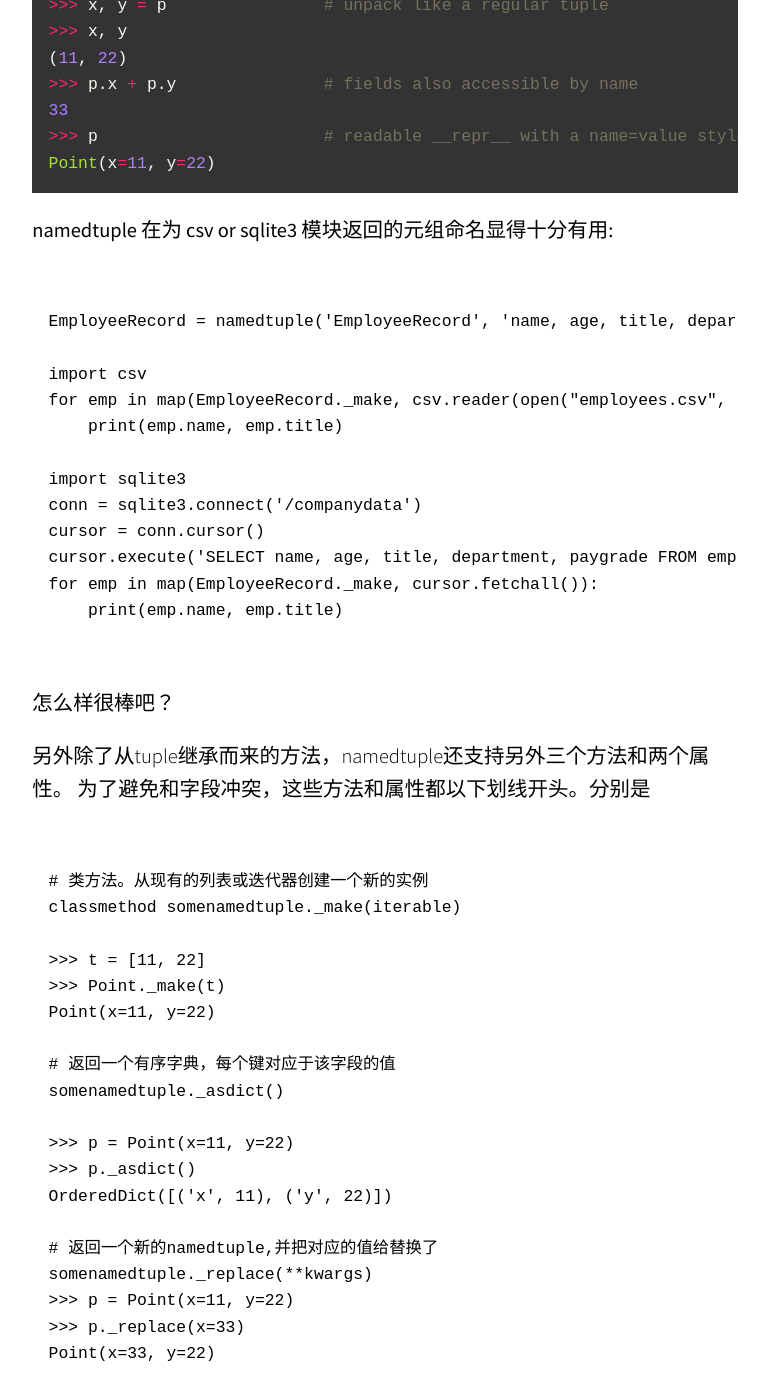
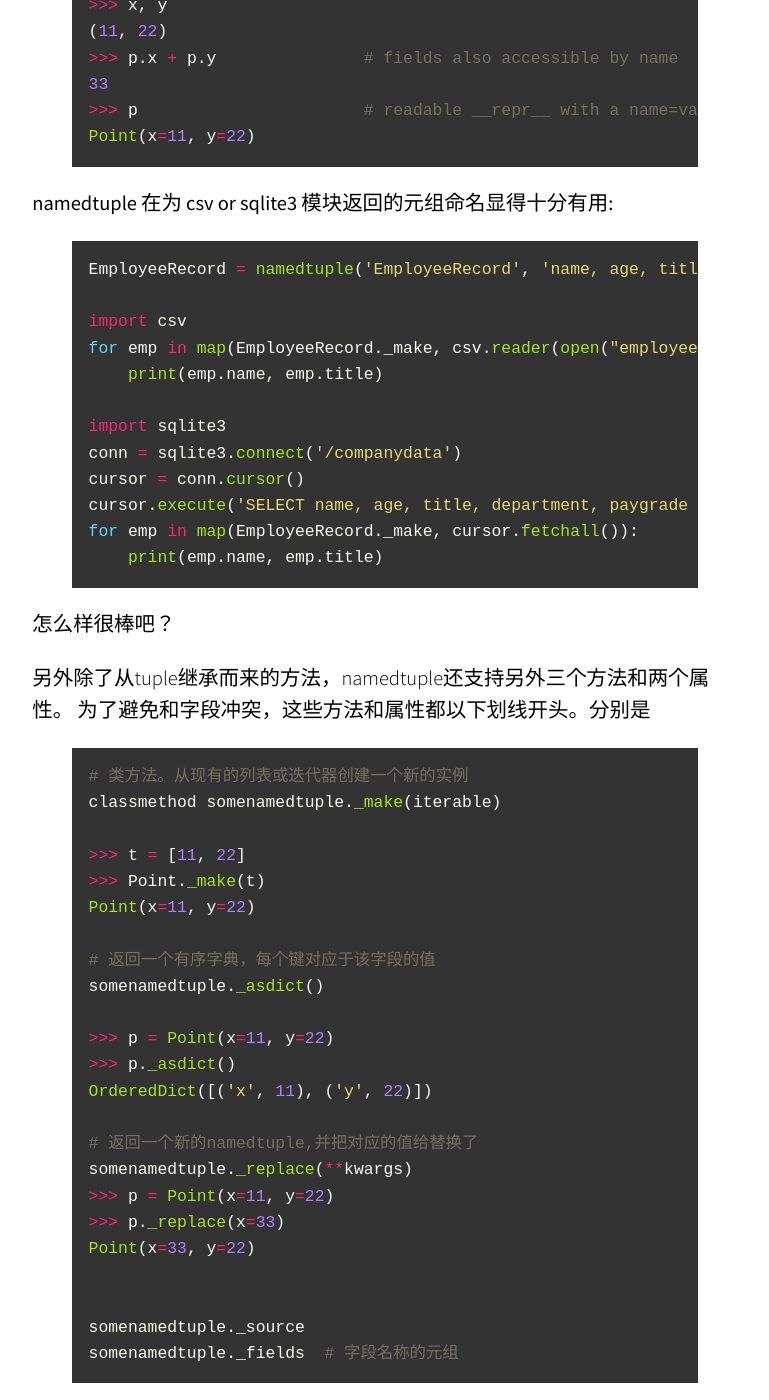
Before and after one commit to zLolipop/zLolipop.github.io, a Jekyll site: the page built from _posts/2016-10-06-python的collections模块.md, in a window 1280 px wide and 1400 px high, scrolled down 1848 px. Shown: the whole window, without its empty margins (255-1024 px from the left). Built offline with Jekyll 4.4.1, drawn with Linux system fonts in a browser that asks for light colours; nearby versions of some CDN libraries; some web fonts are replaced; comment, search, counter and statistics services are not loaded; some of the changed text lies outside the part shown.

Commit message:
改用 codehight

````diff
--- a/_posts/2016-10-06-python的collections模块.md
+++ b/_posts/2016-10-06-python的collections模块.md
@@ -45,7 +45,7 @@
 
 **下面是namedtuple的用法**
 
-```python
+{% highlight python %}
 
 >>> # Basic example
 >>> Point = namedtuple('Point', ['x', 'y'])
@@ -59,11 +59,14 @@
 33
 >>> p                       # readable __repr__ with a name=value style
 Point(x=11, y=22)
-```
+
+{% endhighlight %}
+
 
 **namedtuple 在为 csv or sqlite3 模块返回的元组命名显得十分有用:**
 
-```Python
+
+{% highlight python %}
 
 EmployeeRecord = namedtuple('EmployeeRecord', 'name, age, title, department, paygrade')
 
@@ -78,14 +81,15 @@
 for emp in map(EmployeeRecord._make, cursor.fetchall()):
     print(emp.name, emp.title)
 
-```
+{% endhighlight %}
+
 
 怎么样很棒吧？
 
 另外除了从tuple继承而来的方法，namedtuple还支持另外三个方法和两个属性。
 为了避免和字段冲突，这些方法和属性都以下划线开头。分别是
 
-```Python
+{% highlight python %}
 
 # 类方法。从现有的列表或迭代器创建一个新的实例
 classmethod somenamedtuple._make(iterable)
@@ -111,7 +115,8 @@
 somenamedtuple._source
 somenamedtuple._fields  # 字段名称的元组
 
-```
+{% endhighlight %}
+
 
 -------------------
 
@@ -119,12 +124,12 @@
 
 双端队列，最大的好处就是在获取两端的元素的效率极高，你可能会说，原生的list也可以从头部添加和取出对象啊？就像这样：
 
-```Python
+{% highlight python %}
 
 l.insert(0,v)
 l.pop()
 
-```
+{% endhighlight %}
 
 
 这里list对象l两种方法的复杂度是O(n),而deque则是O(1),所以当代码中有这样的需求时,一定要记得使用deque。
@@ -132,7 +137,7 @@
 而且deque提供了一些比较好用的方法，例如rotate(n), 我们可以做一个跑马灯
 
 
-```Python
+{% highlight python %}
 
 # coding: utf-8
 
@@ -153,4 +158,4 @@
 # 一个无尽循环的跑马灯
 ------------->-------
 
-```
+{% endhighlight %}
````
